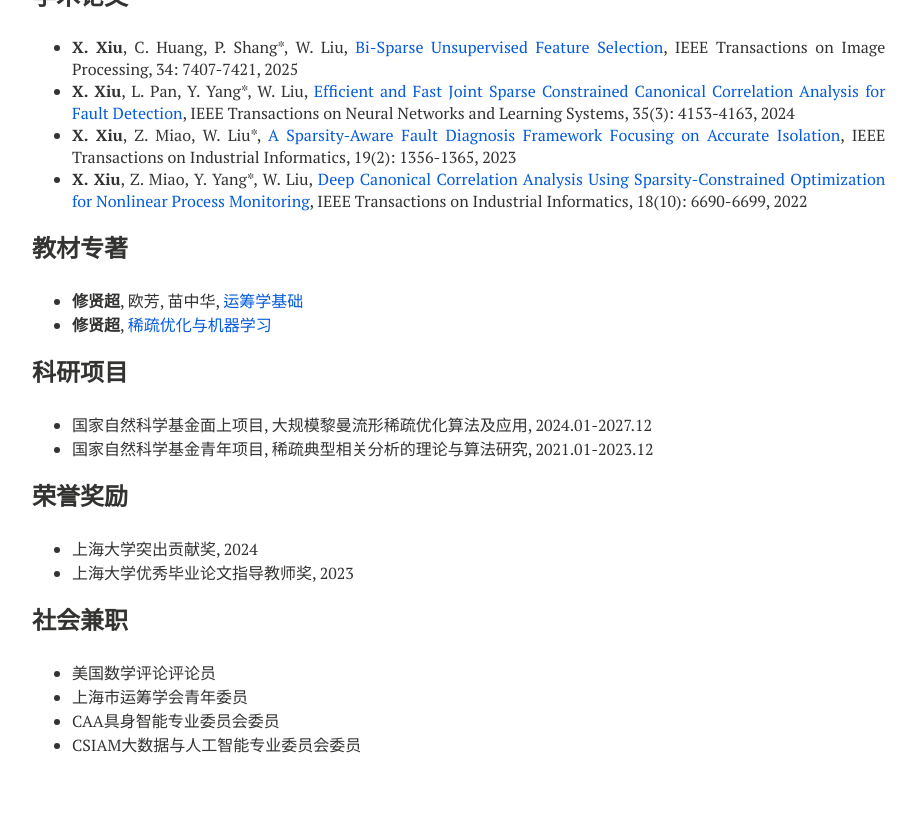
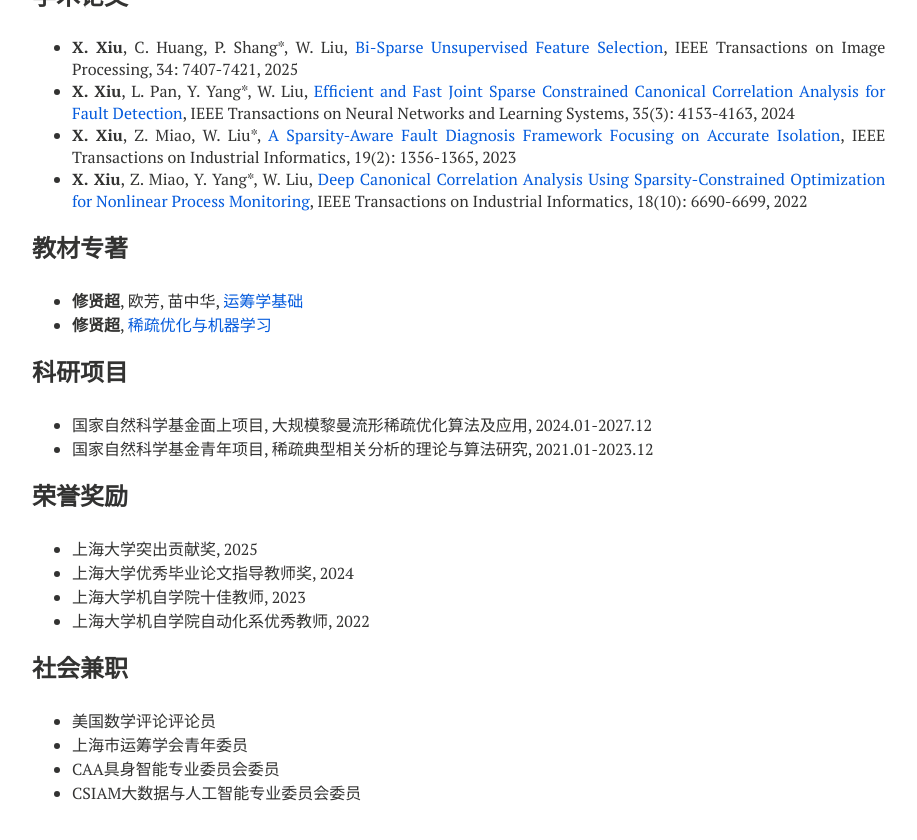
Before and after one commit to xianchaoxiu/xianchaoxiu.github.io, a Jekyll site: the page built from chinese/index.md, in a window 1280 px wide and 900 px high, scrolled down 754 px. Shown: the top 840 px of the window, without its empty margins (288-1205 px from the left). Built offline with Jekyll 4.4.1, drawn with Linux system fonts in a browser that asks for light colours; nearby versions of some CDN libraries.

Commit message:
Update index.md

```diff
--- a/chinese/index.md
+++ b/chinese/index.md
@@ -55,8 +55,10 @@ share: false
 
 
 ### 荣誉奖励
-* 上海大学突出贡献奖, 2024 <br>
-* 上海大学优秀毕业论文指导教师奖, 2023 <br>
+* 上海大学突出贡献奖, 2025 <br>
+* 上海大学优秀毕业论文指导教师奖, 2024 <br>
+* 上海大学机自学院十佳教师, 2023 <br>
+* 上海大学机自学院自动化系优秀教师, 2022 <br>
 
 
 ### 社会兼职
```
